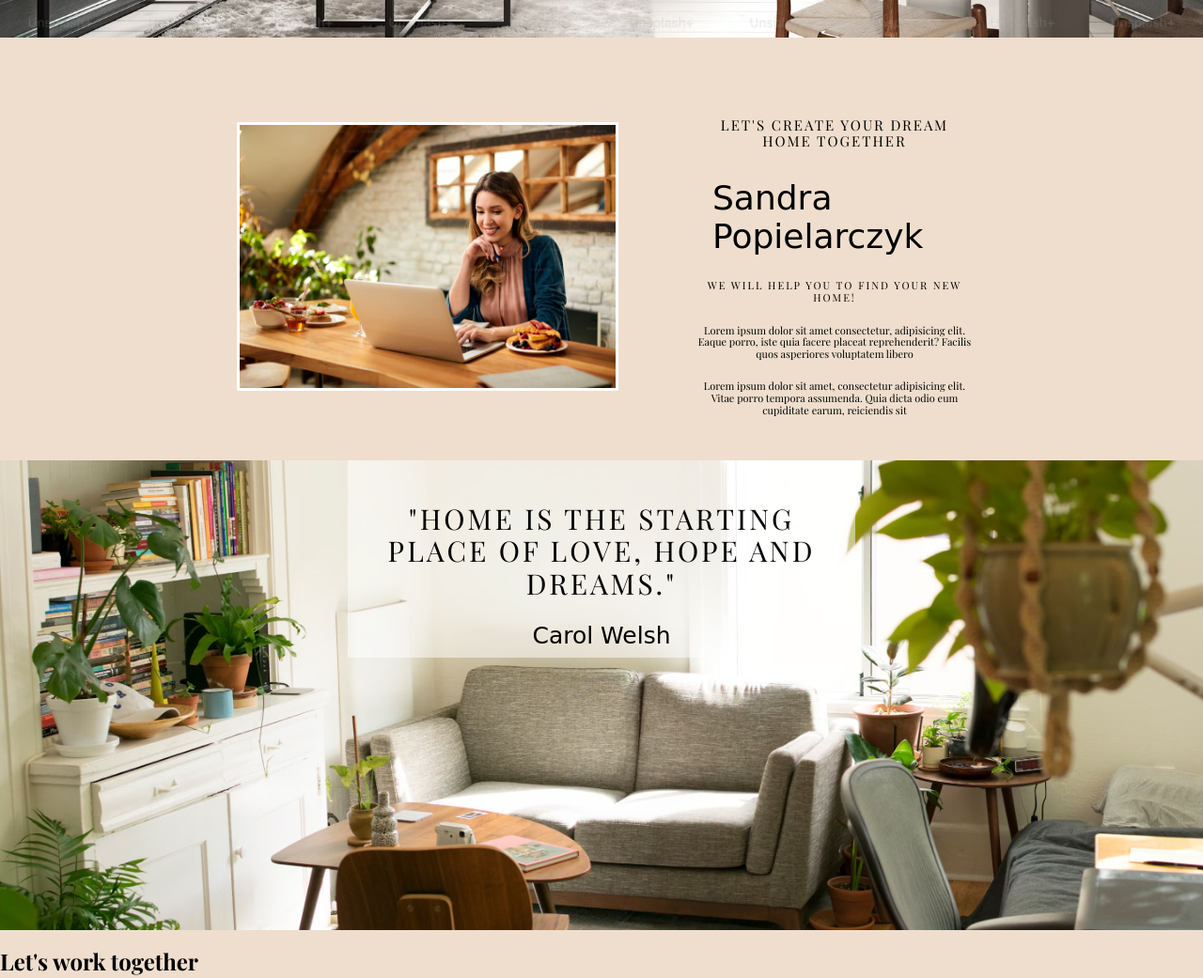
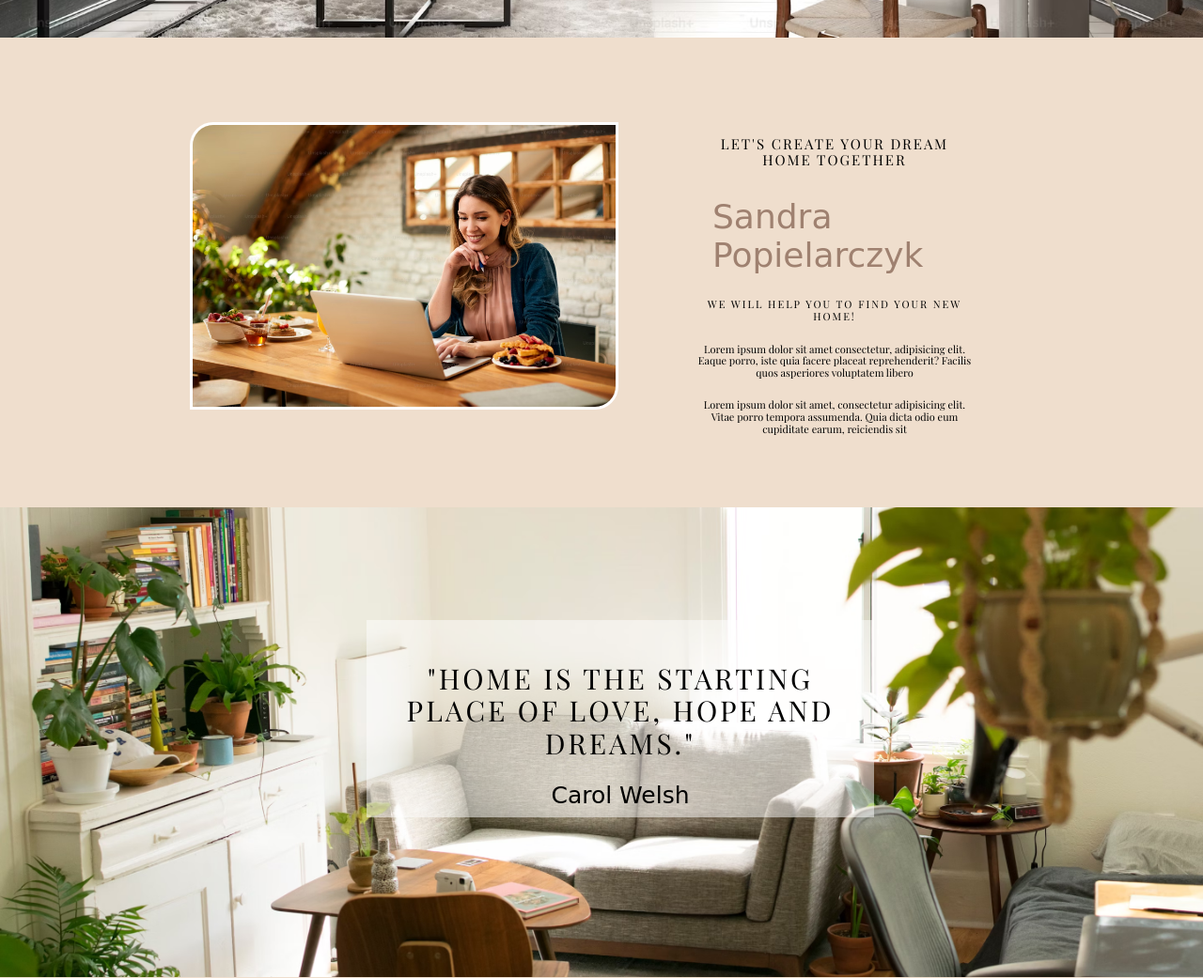
Before and after one commit to Pola2505/Clase-6---Practica, a plain HTML site: page index.html in a window 1280 px wide. Shown: the part 460-1501 px from the top of the page at 94% size. Drawn offline with nearby package versions, Linux system fonts and the light colour scheme; a web font is replaced by a local one.

Commit message:
fin de la seccion about

```diff
--- a/style.css
+++ b/style.css
@@ -87,17 +87,17 @@ body {
 
 #about{
     display: flex;
-    direction: row;
     justify-content: center;
-    height: 450px;
+    height: 470px;
     width: 100%;
 }
 
 #about .about-img img {
-    width: 400px;
-    height: 280px;
+    width: 450px;
+    height: 300px;
     border: 3px solid white;
-    margin: 90px 40px 20px 20px;
+    border-radius: 25px 0 25px 0;
+    margin: 90px 40px 20px -20px;
 }
 
 #about .about-description {
@@ -106,7 +106,7 @@ body {
     align-items: center;
     width: 300px;
     height: 300px;
-    margin: 70px 10px 20px 40px;
+    margin: 90px 20px 20px 40px;
 }
 
 #about .about-description p{
@@ -119,6 +119,7 @@ body {
     font-weight: 400;
     font-size: 36px;
     font-family: "Whisper", cursive;
+    color: #9F8170;
     margin: 15px 20px;
 
 }
@@ -136,19 +137,25 @@ body {
 #phrase-home {
     background-image: url("./galeria/quote-home.avif");
     height: 500px;
+    width: 100%;
     background-position: center;
     background-size: cover;
+    position: relative;
+    margin: 30px 0 30px 0;
 }
 
-#phrase-home .phrase-container {
+main #phrase-home .phrase-container {
     width: 500px;
     height: 170px;
     background-color: rgb(255, 255, 255, .5);
     display: flex;
     flex-direction: column;
     align-items: center;
-    margin: auto;
+    margin: -130px 0 0 -250px;
     padding: 20px;
+    position: absolute;
+    top: 50%;
+    left: 50%;
 }
 
 .phrase-container h2{
```
